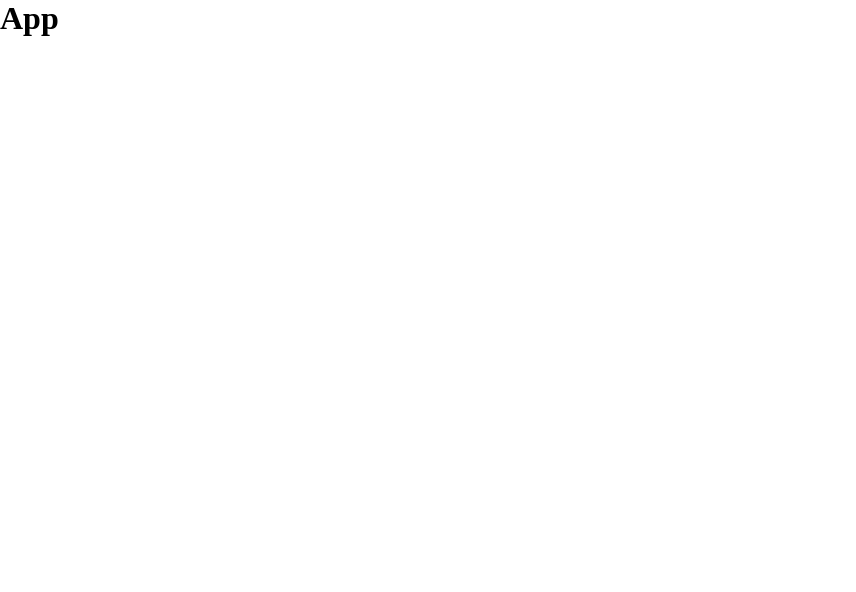
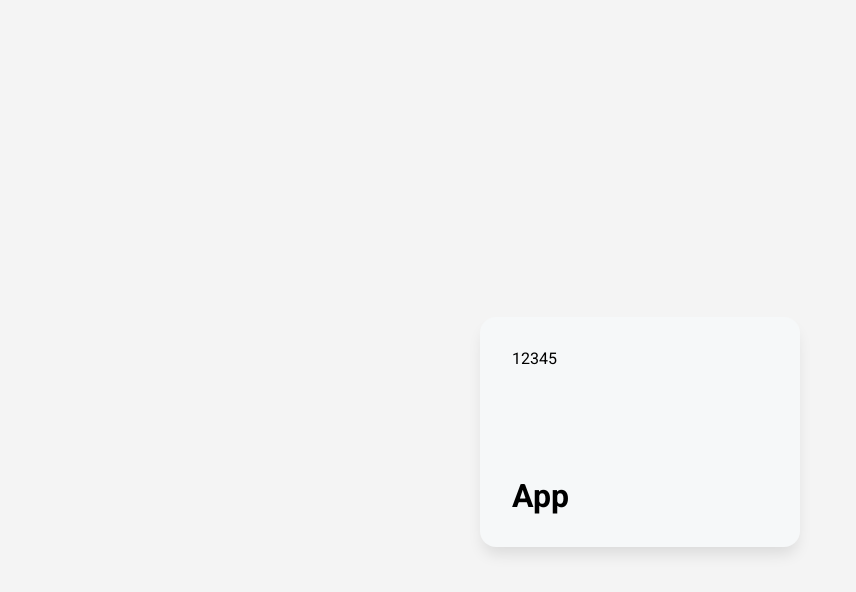
Before and after one commit to rrfang7/calculator-app, a React (Vite) app: page / in a window 1280 px wide. Shown: the top 592 px of the page, without its empty margins (0-856 px from the left). Built offline with nearby package versions, Linux system fonts and the light colour scheme.

Commit message:
Added box-shadow styling, Button.jsx, Screen.jsx, ButtonBox.jsx

```diff
--- a/src/App.jsx
+++ b/src/App.jsx
@@ -1,4 +1,5 @@
 import Wrapper from "./components/Wrapper"
+import Screen from "./components/Screen"
 
 function App() {
 
@@ -6,6 +7,7 @@ function App() {
   return (
     <>
     <Wrapper>
+      <Screen />
       <h1>App</h1>
     </Wrapper>
     </>
--- /dev/null
+++ b/src/components/Screen.jsx
@@ -0,0 +1,9 @@
+import React from 'react'
+
+function Screen() {
+  return (
+    <div className='screen'>12345</div>
+  )
+}
+
+export default Screen
--- a/src/index.css
+++ b/src/index.css
@@ -1,5 +1,36 @@
+@import url('https://fonts.googleapis.com/css2?family=Roboto:ital,wght@0,100;0,300;0,400;0,500;0,700;0,900;1,100;1,300;1,400;1,500;1,700;1,900&display=swap');
+
 * {
   margin: 0;
   padding: 0;
   box-sizing: border-box;
 }
+
+.roboto-regular {
+  font-family: "Roboto", sans-serif;
+  font-weight: 400;
+  font-style: normal;
+}
+
+body {
+  height: 100vh;
+  background: #f4f4f4;
+  display: flex;
+  align-items: center;
+  justify-content: center;
+  font-family: "Roboto", sans-serif;
+}
+
+.wrapper {
+  background-color: #f6f8f9;
+  width: 20rem;
+  padding: 2rem;
+  margin-top: 4rem;
+  border-radius: 1rem;
+  box-shadow: 0px 10px 15px -3px rgba(0,0,0,0.1);
+}
+
+.screen {
+  height: 4rem;
+  margin-bottom: 4rem;
+}
```
Also changed, not shown: src/components/Button.jsx (added, +9 -0 lines), src/components/ButtonBox.jsx (added, +9 -0 lines).
